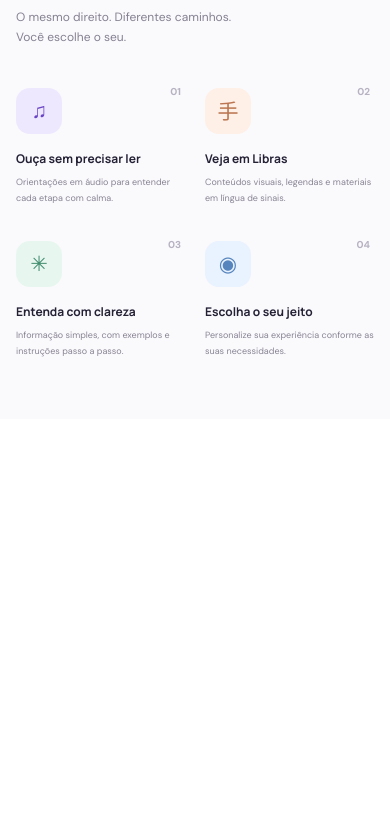
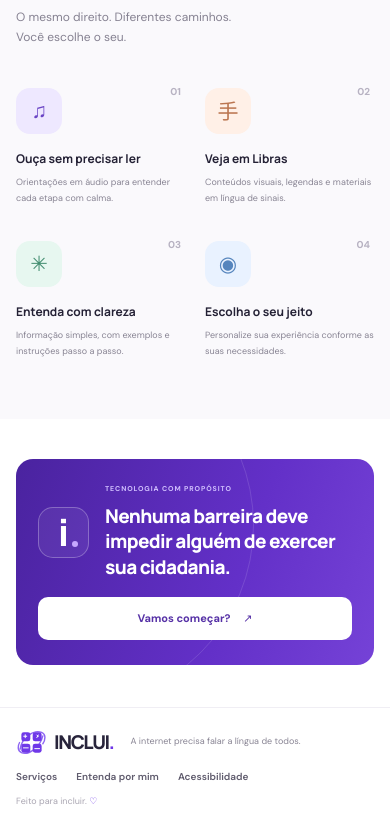
Before and after one commit to Mari1916/gs_inclui, a plain HTML site: page index.html in a window 390 px wide. Shown: the part 3222-4048 px from the top of the page. Before the commit the page ends 3641 px from the top, so only its background shows below. Drawn offline with Linux system fonts and the light colour scheme.

Commit message:
adicionando foote e sessão final onde redirecioanamos o usuario para a nossa solução

```diff
--- a/index.html
+++ b/index.html
@@ -407,6 +407,54 @@
           </div>
         </div>
       </section>
+
+      <section class="closing-section section-shell" aria-labelledby="closing-title">
+        <div class="closing-mark" aria-hidden="true">
+          <span>i</span>
+          <i></i>
+        </div>
+        <div class="closing-copy">
+          <p class="eyebrow">TECNOLOGIA COM PROPÓSITO</p>
+          <h2 id="closing-title">
+            Nenhuma barreira deve impedir alguém de exercer sua cidadania.
+          </h2>
+        </div>
+        <a class="button button-light" href="#servicos">
+          Vamos começar? <span aria-hidden="true">↗</span>
+        </a>
+      </section>
     </main>
+
+    <footer class="site-footer">
+      <div class="section-shell footer-inner">
+        <a class="brand footer-brand" href="#inicio" aria-label="INCLUI — voltar ao início">
+          <svg class="brand-mark" viewBox="0 0 52 52" aria-hidden="true">
+            <path
+              class="brand-orbit"
+              d="M7 37C10 17 30 4 43 9c8 3 6 14 2 19M45 15C40 35 21 48 9 43c-7-3-6-12-3-17"
+            />
+            <rect x="9" y="9" width="15" height="15" rx="4" />
+            <rect x="28" y="9" width="15" height="15" rx="4" />
+            <rect x="9" y="28" width="15" height="15" rx="4" />
+            <rect x="28" y="28" width="15" height="15" rx="4" />
+            <path
+              class="brand-symbols"
+              d="M15.5 13v5m-2.5-2.5h5m17-2 2.3 2.3m0-2.3L35 17.8M12.5 35h8m11 1.3h8"
+            />
+          </svg>
+          <span class="brand-name">INCLUI<span>.</span></span>
+        </a>
+
+        <p class="footer-tagline">A internet precisa falar a língua de todos.</p>
+
+        <nav class="footer-nav" aria-label="Navegação do rodapé">
+          <a href="#servicos">Serviços</a>
+          <a href="#entenda">Entenda por mim</a>
+          <a href="#acessibilidade">Acessibilidade</a>
+        </nav>
+
+        <span class="footer-note">Feito para incluir. <span aria-hidden="true">♡</span></span>
+      </div>
+    </footer>
   </body>
 </html>
--- a/styles.css
+++ b/styles.css
@@ -1192,6 +1192,142 @@ a:focus-visible {
   line-height: 1.7;
 }
 
+.closing-section {
+  position: relative;
+  display: flex;
+  min-height: 212px;
+  align-items: center;
+  gap: 25px;
+  margin-top: 68px;
+  margin-bottom: 68px;
+  padding: 34px 42px;
+  overflow: hidden;
+  border-radius: 17px;
+  background: linear-gradient(110deg, #4a239f 0%, #6330c8 61%, #7542d7 100%);
+  color: #fff;
+}
+
+.closing-section::after {
+  position: absolute;
+  top: -115px;
+  right: 120px;
+  width: 360px;
+  height: 360px;
+  border: 1px solid #ffffff20;
+  border-radius: 50%;
+  content: "";
+}
+
+.closing-mark {
+  position: relative;
+  z-index: 1;
+  display: grid;
+  width: 67px;
+  height: 67px;
+  flex: 0 0 auto;
+  place-items: center;
+  border: 1px solid #ffffff45;
+  border-radius: 19px;
+  background: #ffffff10;
+}
+
+.closing-mark span {
+  font: 800 46px/1 "Manrope", sans-serif;
+}
+
+.closing-mark i {
+  position: absolute;
+  right: 14px;
+  bottom: 15px;
+  width: 8px;
+  height: 8px;
+  border-radius: 50%;
+  background: #c7a8ff;
+}
+
+.closing-copy {
+  position: relative;
+  z-index: 1;
+  flex: 1;
+}
+
+.closing-copy .eyebrow {
+  margin: 0;
+  color: #d2c1ff;
+}
+
+.closing-copy h2 {
+  max-width: 560px;
+  margin: 11px 0 0;
+  font: 750 23px/1.35 "Manrope", sans-serif;
+  letter-spacing: -.035em;
+}
+
+.button-light {
+  position: relative;
+  z-index: 1;
+  flex: 0 0 auto;
+  background: #fff;
+  color: #5631a6;
+  font-size: 11px;
+}
+
+.button-light:hover {
+  background: #f5f0ff;
+}
+
+.site-footer {
+  border-top: 1px solid #f0eef4;
+}
+
+.footer-inner {
+  display: flex;
+  min-height: 90px;
+  align-items: center;
+  gap: 22px;
+}
+
+.footer-brand .brand-mark {
+  width: 31px;
+  height: 31px;
+}
+
+.footer-brand .brand-name {
+  font-size: 19px;
+}
+
+.footer-tagline {
+  margin: 0;
+  color: #898594;
+  font-size: 10px;
+}
+
+.footer-nav {
+  display: flex;
+  gap: 19px;
+  margin-left: auto;
+}
+
+.footer-nav a {
+  color: #5f5b6d;
+  font-size: 10px;
+  font-weight: 600;
+}
+
+.footer-nav a:hover {
+  color: var(--purple);
+}
+
+.footer-note {
+  color: #aaa6b2;
+  font-size: 9px;
+  white-space: nowrap;
+}
+
+.footer-note span {
+  color: var(--purple);
+}
+
 @media (max-width: 900px) {
   .site-header {
     padding-inline: 24px;
@@ -1228,6 +1364,15 @@ a:focus-visible {
   .ways-grid {
     grid-template-columns: repeat(2, minmax(0, 1fr));
     gap: 28px 20px;
+  }
+
+  .footer-inner {
+    flex-wrap: wrap;
+    padding-block: 18px;
+  }
+
+  .footer-note {
+    margin-left: auto;
   }
 }
 
@@ -1450,6 +1595,73 @@ a:focus-visible {
 
   .way-card p {
     font-size: 9px;
+  }
+
+  .closing-section {
+    min-height: auto;
+    flex-wrap: wrap;
+    gap: 16px;
+    margin-top: 40px;
+    margin-bottom: 42px;
+    padding: 25px 22px;
+  }
+
+  .closing-mark {
+    width: 51px;
+    height: 51px;
+    border-radius: 15px;
+  }
+
+  .closing-mark span {
+    font-size: 37px;
+  }
+
+  .closing-mark i {
+    right: 10px;
+    bottom: 10px;
+    width: 6px;
+    height: 6px;
+  }
+
+  .closing-copy {
+    width: calc(100% - 70px);
+    flex: 1;
+  }
+
+  .closing-copy .eyebrow {
+    font-size: 7px;
+  }
+
+  .closing-copy h2 {
+    font-size: 19px;
+  }
+
+  .button-light {
+    width: 100%;
+    min-height: 43px;
+  }
+
+  .footer-inner {
+    align-items: flex-start;
+    gap: 12px 17px;
+    padding-block: 19px;
+  }
+
+  .footer-tagline {
+    width: calc(100% - 130px);
+    padding-top: 8px;
+    font-size: 9px;
+  }
+
+  .footer-nav {
+    width: 100%;
+    flex-wrap: wrap;
+    gap: 12px 19px;
+    margin-left: 0;
+  }
+
+  .footer-note {
+    margin-left: 0;
   }
 }
 
```
